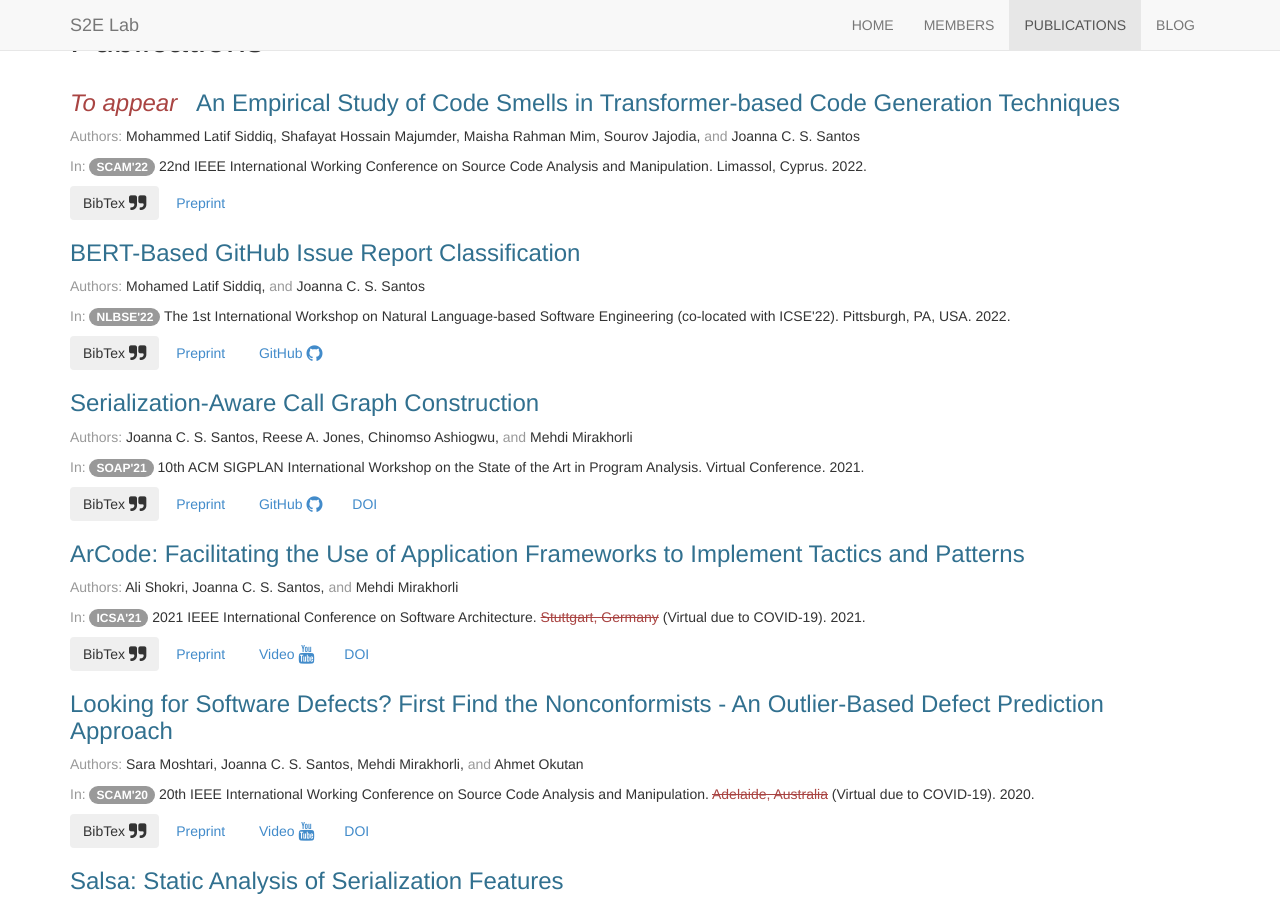
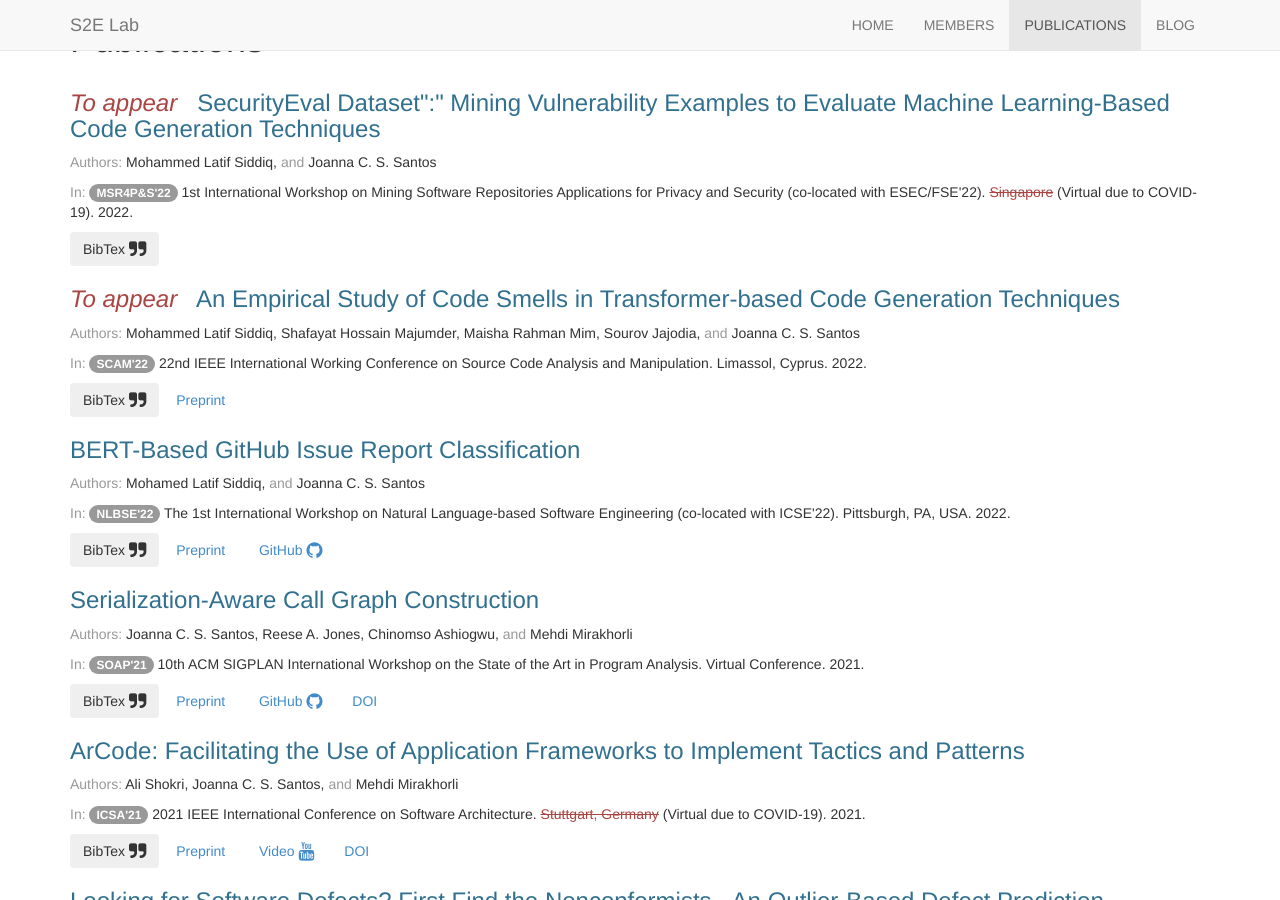
Before and after one commit to s2e-lab/s2e-lab.github.io, a Jekyll site: the page built from publications.html, in a window 1280 px wide and 900 px high. Built offline with Jekyll 4.4.1, drawn with Linux system fonts in a browser that asks for light colours; nearby versions of some CDN libraries.

```diff
--- a/_data/publications.yml
+++ b/_data/publications.yml
@@ -1,4 +1,23 @@
 international:
+  - msr4ps-2022:
+    id: msr4ps-2022
+    title: SecurityEval Dataset":" Mining Vulnerability Examples to Evaluate Machine Learning-Based Code Generation Techniques
+    venue: 1st International Workshop on Mining Software Repositories Applications for Privacy and Security (co-located with ESEC/FSE'22)
+    venue_abbr: MSR4P&S'22
+    venue_location: Singapore
+    year: 2022
+    to_appear: true
+    virtual: true
+    authors:
+      - Mohammed Latif Siddiq
+      - Joanna C. S. Santos
+    bibtex: |
+      @inproceedings{siddiq2022empirical,
+        author={Siddiq, Mohammed Latif and Santos, Joanna C. S. },
+        booktitle={1st International Workshop on Mining Software Repositories Applications for Privacy and Security(MSR4P&S)},
+        title={SecurityEval Dataset: Mining Vulnerability Examples to Evaluate Machine Learning-Based Code Generation Techniques},
+        year={2022},
+      }
   - scam-2022:
     id: scam-2022
     title: An Empirical Study of Code Smells in Transformer-based Code Generation Techniques
```
Also changed, not shown: _posts/2022-08-16-msr4ps-2022.md (added, +15 -0 lines), assets/img/blog/thumbs/msr4ps_logo.png (added), 2 other files.
